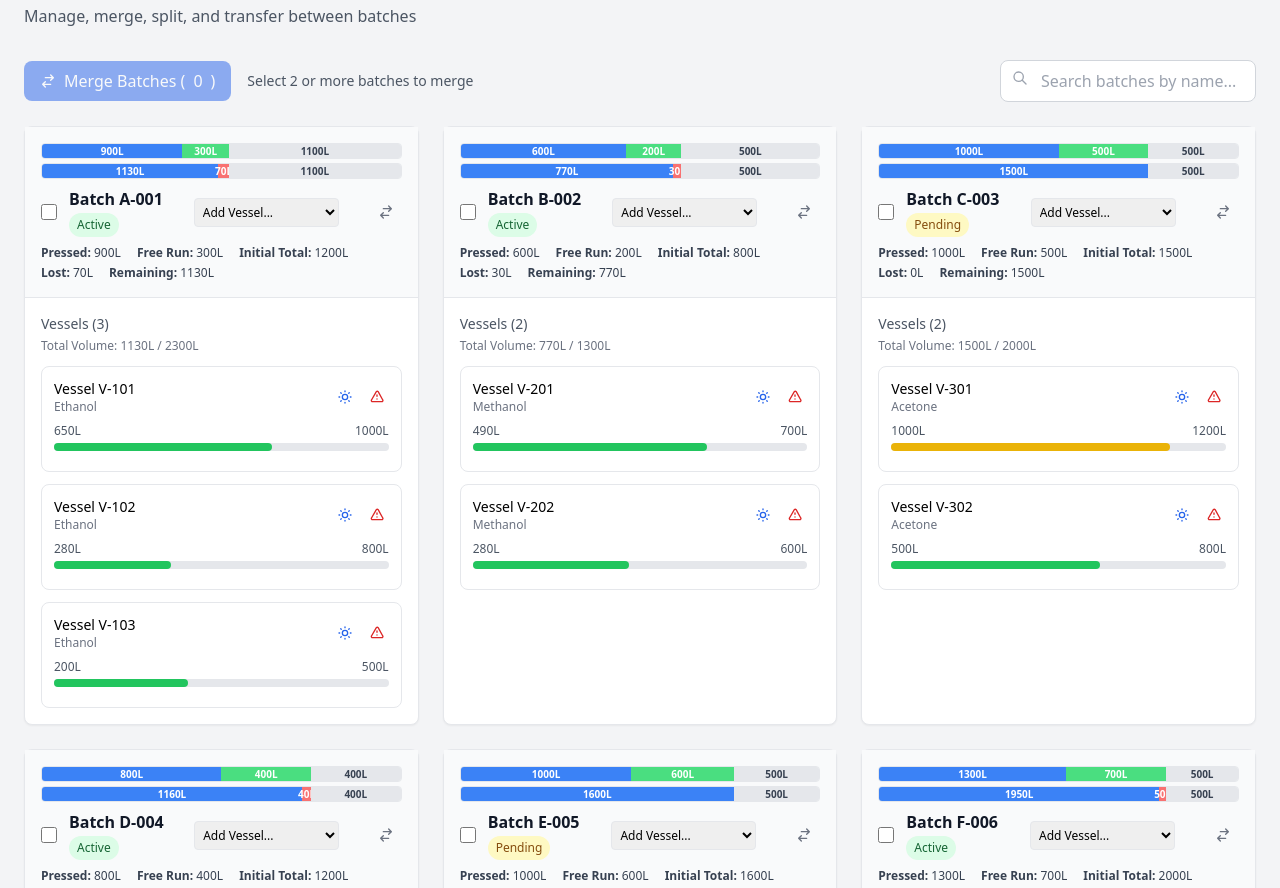
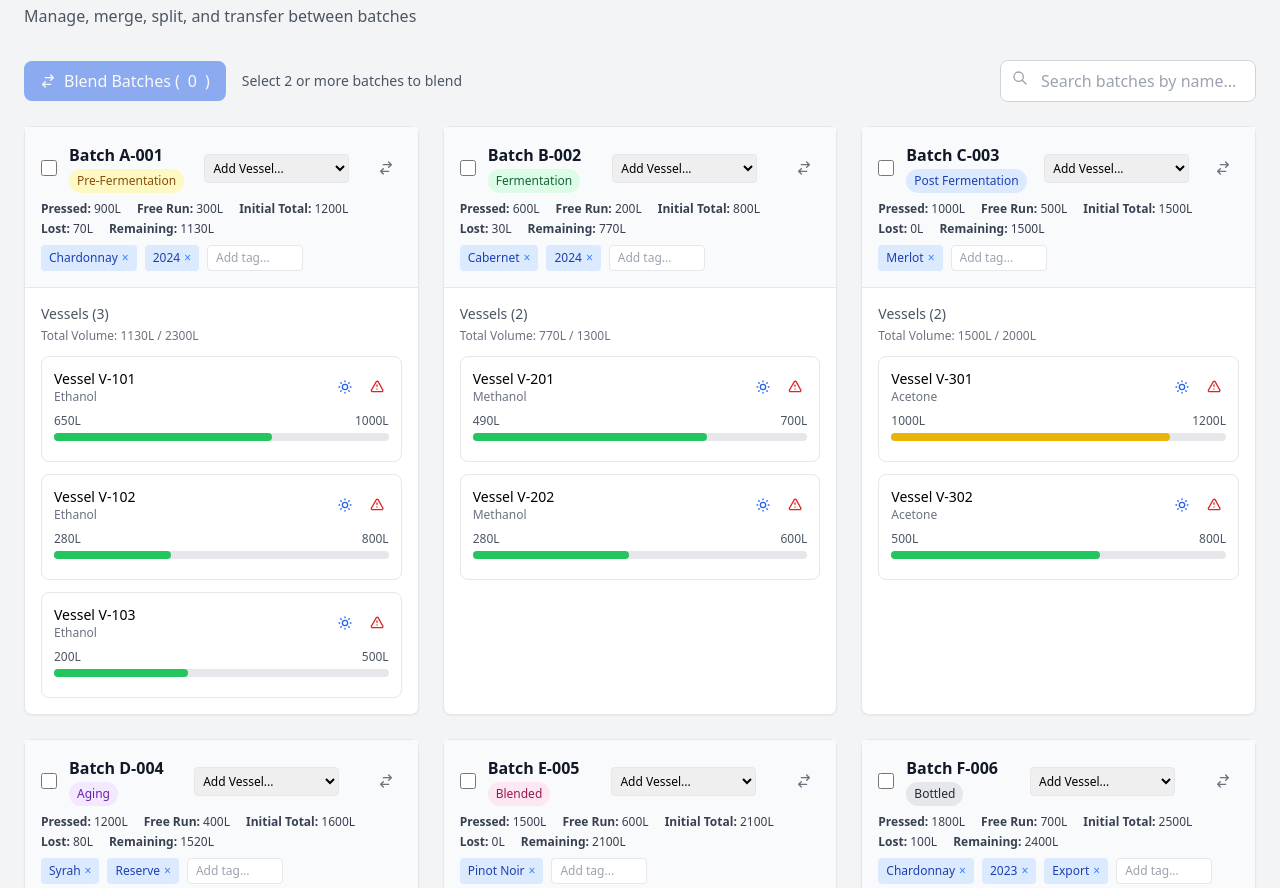
Before and after one commit to majidfarooq/cuvaide_workflows, a plain HTML site: page batch_management.html in a window 1280 px wide. Shown: the part 64-952 px from the top of the page. Drawn offline with nearby package versions, Linux system fonts and the light colour scheme.

Commit message:
First Update

```diff
--- a/batch_management.html
+++ b/batch_management.html
@@ -43,10 +43,10 @@
                 <svg class="w-4 h-4" fill="none" stroke="currentColor" viewBox="0 0 24 24">
                     <path stroke-linecap="round" stroke-linejoin="round" stroke-width="2" d="M8 7h12m0 0l-4-4m4 4l-4 4m0 6H4m0 0l4 4m-4-4l4-4"></path>
                 </svg>
-                Merge Batches (<span id="selectedCount">0</span>)
+                Blend Batches (<span id="selectedCount">0</span>)
             </button>
             <div class="text-sm text-gray-600 flex items-center">
-                Select 2 or more batches to merge
+                Select 2 or more batches to blend
             </div>
             <div class="relative ml-auto">
                 <input
@@ -70,16 +70,16 @@
     <!-- Merge Modal -->
     <div id="mergeModal" class="modal">
         <div class="bg-white rounded-lg p-6 max-w-md w-full">
-            <h2 class="text-xl font-bold mb-4">Merge Batches</h2>
+            <h2 class="text-xl font-bold mb-4">Blend Batches</h2>
             <p class="text-gray-600 mb-4" id="mergeModalText">
-                Are you sure you want to merge 0 batches? This will create a new batch with all vessels combined.
+                Are you sure you want to blend 0 batches? This will create a new batch with all vessels combined.
             </p>
             <div class="flex gap-3">
                 <button
                     id="confirmMergeBtn"
                     class="flex-1 bg-blue-600 text-white py-2 rounded hover:bg-blue-700"
                 >
-                    Merge
+                    Blend
                 </button>
                 <button
                     id="cancelMergeBtn"
@@ -235,12 +235,13 @@
             {
                 id: 1,
                 name: "Batch A-001",
-                status: "Active",
+                status: "Pre-Fermentation",
                 pressed_juice: 900,
                 free_run_juice: 300,
                 total_initial_juice_quantity: 1200, // 900 + 300
                 lost_juice: 70, // 50 + 20
                 remaining_juice: 1130, // 1200 - 70
+                tags: ["Chardonnay", "2024"],
                 vessels: [
                     { id: 1, name: "Vessel V-101", capacity: 1000, initial_juice: 700, lostjuice: 50, currentVolume: 650, liquidType: "Ethanol" },
                     { id: 2, name: "Vessel V-102", capacity: 800, initial_juice: 300, lostjuice: 20, currentVolume: 280, liquidType: "Ethanol" },
@@ -250,12 +251,13 @@
             {
                 id: 2,
                 name: "Batch B-002",
-                status: "Active",
+                status: "Fermentation",
                 pressed_juice: 600,
                 free_run_juice: 200,
                 total_initial_juice_quantity: 800, // 600 + 200
                 lost_juice: 30, // 10 + 20
                 remaining_juice: 770, // 800 - 30
+                tags: ["Cabernet", "2024"],
                 vessels: [
                     { id: 4, name: "Vessel V-201", capacity: 700, initial_juice: 500, lostjuice: 10, currentVolume: 490, liquidType: "Methanol" },
                     { id: 5, name: "Vessel V-202", capacity: 600, initial_juice: 300, lostjuice: 20, currentVolume: 280, liquidType: "Methanol" }
@@ -264,12 +266,13 @@
             {
                 id: 3,
                 name: "Batch C-003",
-                status: "Pending",
+                status: "Post Fermentation",
                 pressed_juice: 1000,
                 free_run_juice: 500,
                 total_initial_juice_quantity: 1500, // 1000 + 500
                 lost_juice: 0, // 0 + 0
                 remaining_juice: 1500, // 1500 - 0
+                tags: ["Merlot"],
                 vessels: [
                     { id: 6, name: "Vessel V-301", capacity: 1200, initial_juice: 1000, lostjuice: 0, currentVolume: 1000, liquidType: "Acetone" },
                     { id: 7, name: "Vessel V-302", capacity: 800, initial_juice: 500, lostjuice: 0, currentVolume: 500, liquidType: "Acetone" }
@@ -278,12 +281,13 @@
             {
                 id: 4,
                 name: "Batch D-004",
-                status: "Active",
-                pressed_juice: 800,
+                status: "Aging",
+                pressed_juice: 1200,
                 free_run_juice: 400,
-                total_initial_juice_quantity: 1200, // 800 + 400
-                lost_juice: 40, // 20 + 20
-                remaining_juice: 1160, // 1200 - 40
+                total_initial_juice_quantity: 1600, // 1200 + 400
+                lost_juice: 80, // 60 + 20
+                remaining_juice: 1520, // 1600 - 80
+                tags: ["Syrah", "Reserve"],
                 vessels: [
                     { id: 8, name: "Vessel V-401", capacity: 1000, initial_juice: 800, lostjuice: 20, currentVolume: 780, liquidType: "Ethanol" },
                     { id: 9, name: "Vessel V-402", capacity: 600, initial_juice: 400, lostjuice: 20, currentVolume: 380, liquidType: "Ethanol" }
@@ -292,12 +296,13 @@
             {
                 id: 5,
                 name: "Batch E-005",
-                status: "Pending",
-                pressed_juice: 1000,
+                status: "Blended",
+                pressed_juice: 1500,
                 free_run_juice: 600,
-                total_initial_juice_quantity: 1600, // 1000 + 600
+                total_initial_juice_quantity: 2100, // 1500 + 600
                 lost_juice: 0, // 0 + 0
-                remaining_juice: 1600, // 2100 - 0
+                remaining_juice: 2100, // 2100 - 0
+                tags: ["Pinot Noir"],
                 vessels: [
                     { id: 10, name: "Vessel V-501", capacity: 1500, initial_juice: 1200, lostjuice: 0, currentVolume: 1200, liquidType: "Methanol" },
                     { id: 11, name: "Vessel V-502", capacity: 600, initial_juice: 400, lostjuice: 0, currentVolume: 400, liquidType: "Methanol" }
@@ -306,12 +311,13 @@
             {
                 id: 6,
                 name: "Batch F-006",
-                status: "Active",
-                pressed_juice: 1300,
+                status: "Bottled",
+                pressed_juice: 1800,
                 free_run_juice: 700,
-                total_initial_juice_quantity: 2000, // 1800 + 700
-                lost_juice: 50, // 30 + 20
-                remaining_juice: 1950, // 2000 - 50
+                total_initial_juice_quantity: 2500, // 1800 + 700
+                lost_juice: 100, // 80 + 20
+                remaining_juice: 2400, // 2500 - 100
+                tags: ["Chardonnay", "2023", "Export"],
                 vessels: [
                     { id: 12, name: "Vessel V-601", capacity: 1800, initial_juice: 1500, lostjuice: 30, currentVolume: 1470, liquidType: "Acetone" },
                     { id: 13, name: "Vessel V-602", capacity: 700, initial_juice: 500, lostjuice: 20, currentVolume: 480, liquidType: "Acetone" }
@@ -426,7 +432,8 @@
 
             const searchTerm = document.getElementById('searchField').value.toLowerCase();
             const filteredBatches = batches.filter(batch =>
-                batch.name.toLowerCase().includes(searchTerm)
+                batch.name.toLowerCase().includes(searchTerm) ||
+                (batch.tags && batch.tags.some(tag => tag.toLowerCase().includes(searchTerm)))
             );
 
             filteredBatches.forEach(batch => {
@@ -458,19 +465,6 @@
                 .join('');
             div.innerHTML = `
                 <div class="p-4 border-b bg-gray-50">
-                    <div class="mb-2">
-                        <!-- Bar 1: Initial Juice Breakdown -->
-                        <div class="flex w-full h-4 rounded overflow-hidden mb-1 border">
-                            <div class="bg-blue-500 flex items-center justify-center text-[10px] text-white font-semibold cursor-help" style="width:${w(pressed)}%" title="Pressed Juice: ${pressed}L">${pressed > 0 ? pressed + 'L' : ''}</div>
-                            <div class="bg-green-400 flex items-center justify-center text-[10px] text-white font-semibold cursor-help" style="width:${w(freeRun)}%" title="Free Run Juice: ${freeRun}L">${freeRun > 0 ? freeRun + 'L' : ''}</div>
-                            <div class="bg-gray-200 flex items-center justify-center text-[10px] text-gray-700 font-semibold cursor-help" style="width:${w(empty1)}%" title="Empty Capacity: ${empty1}L">${empty1 > 0 ? empty1 + 'L' : ''}</div>
-                        </div>
-                        <div class="flex w-full h-4 rounded overflow-hidden border">
-                            <div class="bg-blue-500 flex items-center justify-center text-[10px] text-white font-semibold cursor-help" style="width:${w(remaining)}%" title="Remaining Juice: ${remaining}L">${remaining > 0 ? remaining + 'L' : ''}</div>
-                            <div class="bg-red-400 flex items-center justify-center text-[10px] text-white font-semibold cursor-help" style="width:${w(lost)}%" title="Lost Juice: ${lost}L">${lost > 0 ? lost + 'L' : ''}</div>
-                            <div class="bg-gray-200 flex items-center justify-center text-[10px] text-gray-700 font-semibold cursor-help" style="width:${w(empty2)}%" title="Empty Capacity: ${empty2}L">${empty2 > 0 ? empty2 + 'L' : ''}</div>
-                        </div>
-                    </div>
                     <div class="flex items-center justify-between">
                         <div class="flex items-center gap-3">
                             <input
@@ -481,9 +475,7 @@
                             />
                             <div>
                                 <h3 class="font-semibold text-gray-900">${batch.name}</h3>
-                                <span class="inline-block px-2 py-1 text-xs rounded-full ${
-                                    batch.status === 'Active' ? 'bg-green-100 text-green-800' : 'bg-yellow-100 text-yellow-800'
-                                }">
+                                <span class="inline-block px-2 py-1 text-xs rounded-full ${getStatusBadgeClass(batch.status)}">
                                     ${batch.status}
                                 </span>
                             </div>
@@ -510,6 +502,10 @@
                         <span><span class="font-semibold">Initial Total:</span> ${batch.total_initial_juice_quantity}L</span>
                         <span><span class="font-semibold">Lost:</span> ${batch.lost_juice}L</span>
                         <span><span class="font-semibold">Remaining:</span> ${batch.remaining_juice}L</span>
+                    </div>
+                    <div class="mt-2 flex flex-wrap gap-2">
+                        ${batch.tags.map((tag, i) => `<span class="bg-blue-100 text-blue-800 px-2 py-1 rounded text-xs flex items-center">${tag}<button onclick="removeTag(${batch.id}, ${i})" class="ml-1 text-blue-500 hover:text-red-500">&times;</button></span>`).join('')}
+                        <input type="text" class="add-tag-input border rounded px-2 py-1 text-xs w-24" placeholder="Add tag..." data-batch-id="${batch.id}" onkeydown="if(event.key==='Enter'){addTag(${batch.id}, this.value); this.value=''; return false;}" />
                     </div>
                 </div>
                 <div class="p-4">
@@ -934,12 +930,11 @@
 
         // Event listeners
         document.addEventListener('DOMContentLoaded', function() {
-            // Merge modal
-            document.getElementById('mergeBtn').addEventListener('click', () => {
-                document.getElementById('mergeModalText').textContent =
-                    `Are you sure you want to merge ${selectedBatches.length} batches? This will create a new batch with all vessels combined.`;
-                showModal('mergeModal');
-            });
+            // Blend modal
+            document.getElementById('mergeBtn').innerHTML = document.getElementById('mergeBtn').innerHTML.replace(/Blend/g, 'Blend');
+            document.getElementById('mergeBtn').title = 'Blend Batches';
+            document.getElementById('mergeModal').querySelector('h2').textContent = 'Blend Batches';
+            document.getElementById('mergeModalText').textContent = document.getElementById('mergeModalText').textContent.replace(/blend/g, 'blend');
 
             document.getElementById('confirmMergeBtn').addEventListener('click', mergeBatches);
             document.getElementById('cancelMergeBtn').addEventListener('click', () => hideModal('mergeModal'));
@@ -1005,6 +1000,46 @@
             document.getElementById('confirmTransferBtn').disabled = !to || amount <= 0 || amount > maxAmount;
             document.getElementById('transferAmount').max = maxAmount;
         }
+
+        function getStatusBadgeClass(status) {
+            switch(status) {
+                case 'Pre-Fermentation': return 'bg-yellow-100 text-yellow-800';
+                case 'Fermentation': return 'bg-green-100 text-green-800';
+                case 'Post Fermentation': return 'bg-blue-100 text-blue-800';
+                case 'Aging': return 'bg-purple-100 text-purple-800';
+                case 'Blended': return 'bg-pink-100 text-pink-800';
+                case 'Bottled': return 'bg-gray-200 text-gray-800';
+                default: return 'bg-gray-100 text-gray-800';
+            }
+        }
+
+        // Tag management
+        function addTag(batchId, tag) {
+            if (!tag.trim()) return;
+            const batch = batches.find(b => b.id === batchId);
+            if (!batch) return;
+            if (!batch.tags.includes(tag)) batch.tags.push(tag);
+            renderBatches();
+        }
+        function removeTag(batchId, tagIdx) {
+            const batch = batches.find(b => b.id === batchId);
+            if (!batch) return;
+            batch.tags.splice(tagIdx, 1);
+            renderBatches();
+        }
+        // Add event listener for tag input (Enter or comma)
+        document.addEventListener('input', function(e) {
+            if (e.target && e.target.classList.contains('add-tag-input')) {
+                e.target.addEventListener('keydown', function handler(ev) {
+                    if (ev.key === 'Enter' || ev.key === ',') {
+                        const batchId = parseInt(e.target.getAttribute('data-batch-id'));
+                        addTag(batchId, e.target.value.replace(/,$/, ''));
+                        e.target.value = '';
+                        ev.preventDefault();
+                    }
+                }, { once: true });
+            }
+        });
     </script>
 </body>
 </html>
```
Also changed, not shown: wine_batch_wireframe.html (+35 -0 lines).
